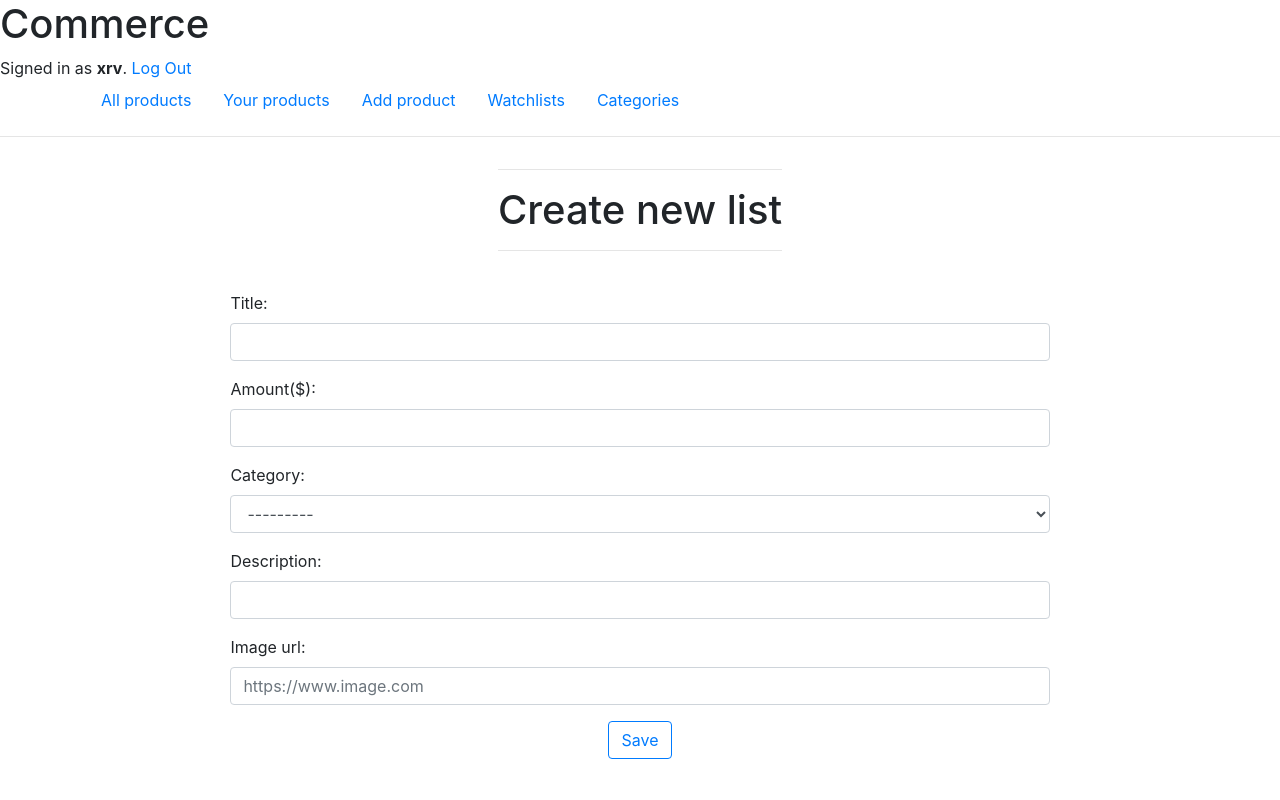
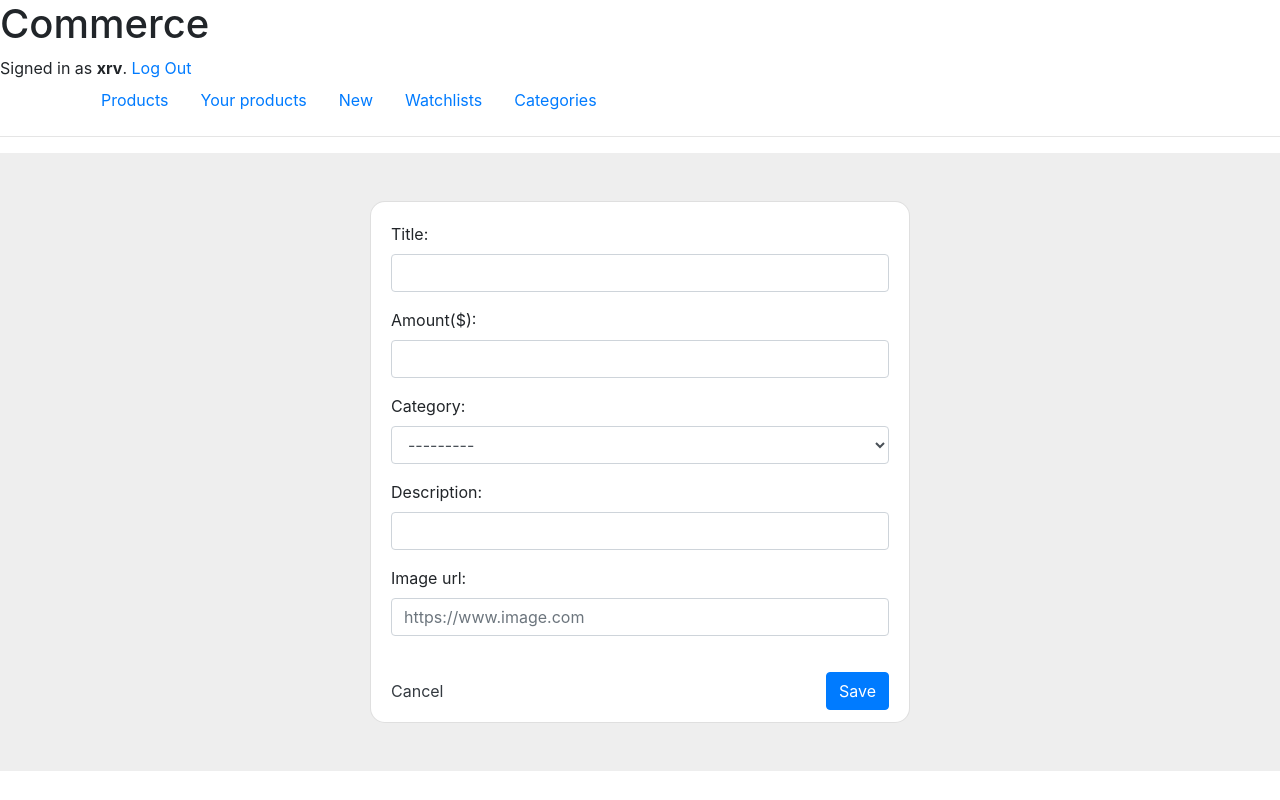
Before and after one commit to rodvicj/Commerce, a Django app: page /create in a window 1280 px wide. Run offline with Django 3.2, Linux system fonts and the light colour scheme; a user stored in the database is signed in; some libraries are stand-ins or nearby versions.

Commit message:
refactor html templates and use bootstrap if possible

```diff
--- a/auctions/templates/auctions/base.html
+++ b/auctions/templates/auctions/base.html
@@ -28,13 +28,13 @@
     <ul class="nav">
       {% if user.is_authenticated %}
       <li class="nav-item">
-        <a class="nav-link" href="{% url 'auctions:index' %}">All products</a>
+        <a class="nav-link" href="{% url 'auctions:index' %}">Products</a>
       </li>
       <li class="nav-item">
         <a class="nav-link" href="{% url 'auctions:display_products' %}">Your products</a>
       </li>
       <li class="nav-item">
-        <a class="nav-link" href="{% url 'auctions:new_list' %}">Add product</a>
+        <a class="nav-link" href="{% url 'auctions:new_list' %}">New</a>
       </li>
       <li class="nav-item">
         <a class="nav-link" href="{% url 'auctions:view_watchlist' %}">Watchlists</a>
--- a/auctions/templates/auctions/new_list.html
+++ b/auctions/templates/auctions/new_list.html
@@ -1,24 +1,52 @@
 {% extends "auctions/base.html" %}
 
 {% block body %}
-<div style="display: flex; align-items: center; flex-direction: column;">
-  <form class="form-container" action="{% url 'auctions:new_list' %}" method="post" style=" display: flex; flex-direction: column; align-items: center; width: 80%;">
-  <center>
-  <hr>
-    <h1>Create new list</h1>
-  <hr>
-  <br>
-  </center>
-    <input type="hidden" name="user_id" value="{{ user.id }}">
-    {% csrf_token %}
-      <div style="width: 80%;">
-        {{ list_form.as_p }}
-        {# {{ category_form.as_p }} #}
+<section style="background-color: #eee;">
+  <div class="container py-5">
+    <div class="row justify-content-center">
+      <div class="col-md-8 col-lg-6 col-xl-6">
+        <div class="card" style="border-radius: 15px;">
+          <div class="d-flex justify-content-between">
+            <form class="card-body pb-0" action="{% url 'auctions:new_list' %}" method="post">
+              {% csrf_token %}
+              {{ list_form.as_p }}
+          </div>
+          <div>
+            <div class="card-body pb-0">
+              <div class="d-flex justify-content-between align-items-center pb-2 mb-1">
+                <a href="{% url 'auctions:index' %}" class="text-dark fw-bold">Cancel</a>
+                <button type="submit" class="btn btn-primary">Save</button>
+              </div>
+            </div>
+            </form>
+          </div>
+        </div>
       </div>
-    <div>
-      <button type="submit" class="btn btn-outline-primary">Save</button>
     </div>
-  </form>
-</div>
+  </div>
+</section>
 {% endblock %}
-{# TODO: pre-made all the categories and add it as <option> #}
+
+{# <div style="display: flex; align-items: center; flex-direction: column;"> #}
+  {# <form class="form-container" action="{% url 'auctions:new_list' %}" method="post" #} {#
+    style=" display: flex; flex-direction: column; align-items: center; width: 80%;"> #}
+    {# <center> #}
+      {#
+      <hr> #}
+      {# <h1>Create new list</h1> #}
+      {#
+      <hr> #}
+      {# <br> #}
+      {#
+    </center> #}
+    {# <input type="hidden" name="user_id" value="{{ user.id }}"> #}
+    {# {% csrf_token %} #}
+    {# <div style="width: 80%;"> #}
+      {# {{ list_form.as_p }} #}
+      {# </div> #}
+    {# <div> #}
+      {# <button type="submit" class="btn btn-outline-primary">Save</button> #}
+      {# </div> #}
+    {# </form> #}
+  {# </div> #}
+{# {# TODO: pre-made all the categories and add it as <option> #} #}
```
Also changed, not shown: auctions/templates/auctions/a.html (+25 -0 lines), auctions/templates/auctions/category.html (+31 -20 lines), auctions/templates/auctions/product_info1.html (+5 -18 lines).
